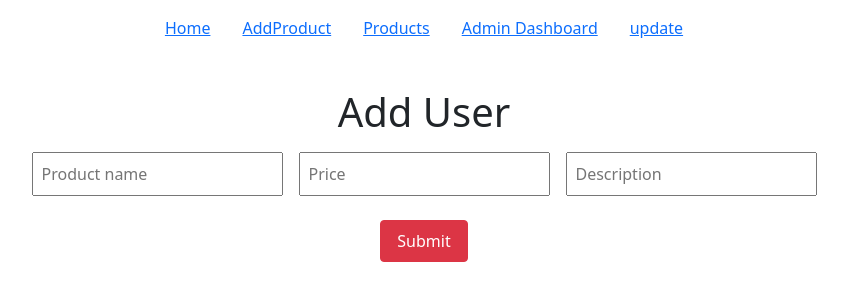
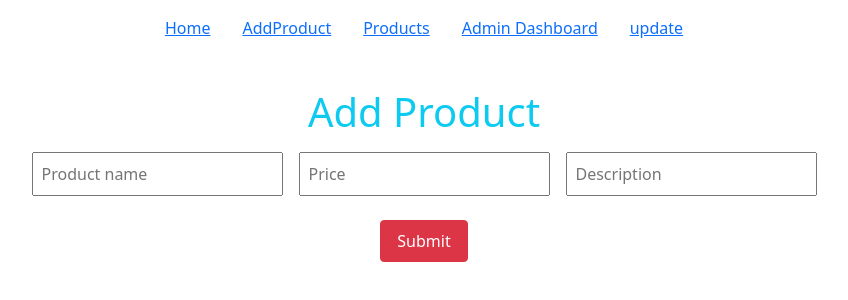
Before and after one commit to mdraselmiah95/food-shop, a React (Create React App) app: page /addUser in a window 1280 px wide. Shown: the top 300 px of the page, without its empty margins (216-1064 px from the left). Built offline with nearby package versions, Linux system fonts and the light colour scheme.

Commit message:
WIP on food shop project

```diff
--- a/src/components/AddUser/AddUser.js
+++ b/src/components/AddUser/AddUser.js
@@ -14,7 +14,7 @@ const AddUser = () => {
 
   return (
     <div>
-      <h1>Add User</h1>
+      <h1 className="text-info bolder">Add Product</h1>
       <form onSubmit={handleSubmit(onSubmit)}>
         {/* register your input into the hook by invoking the "register" function */}
         <input
```
